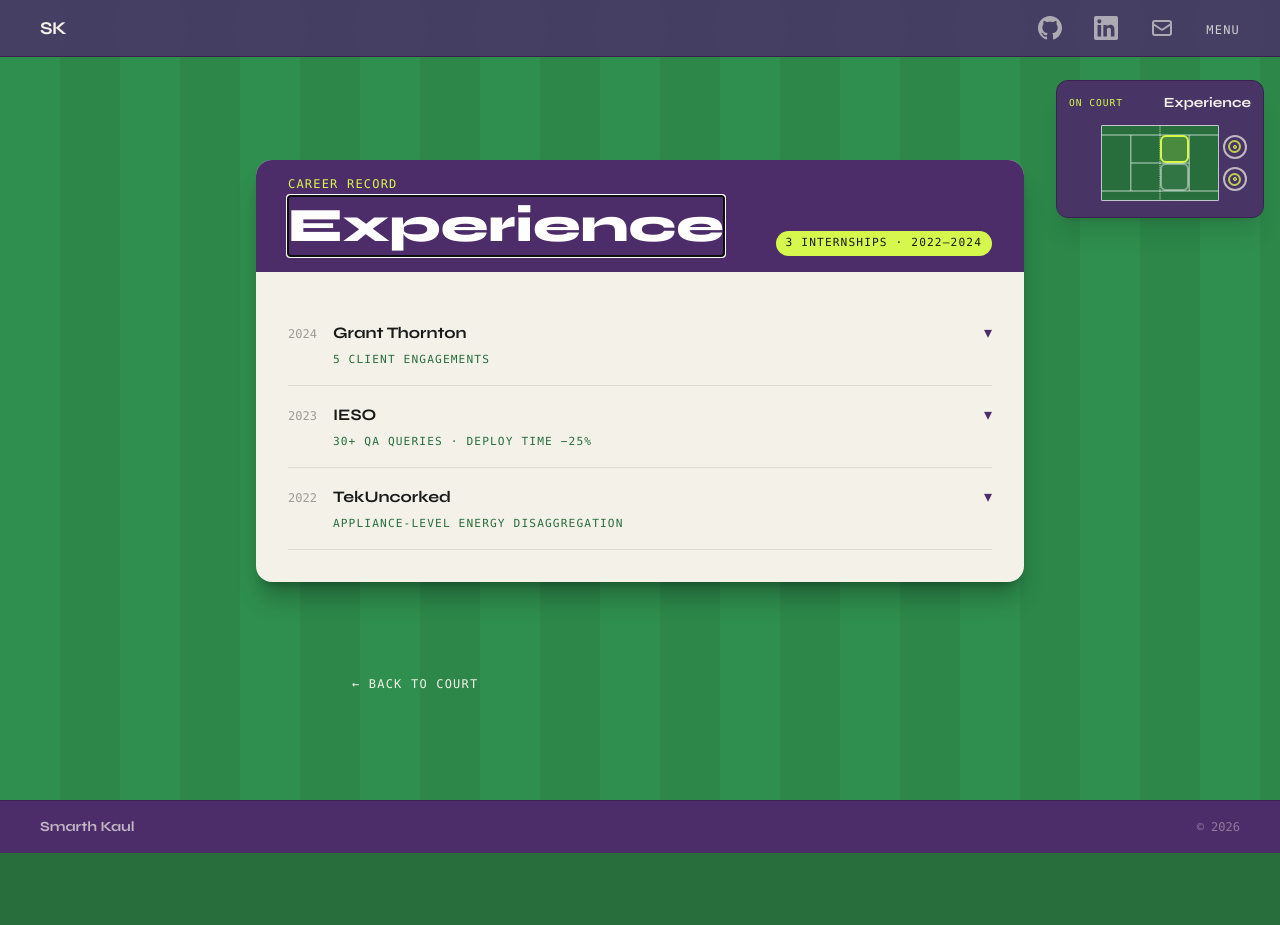
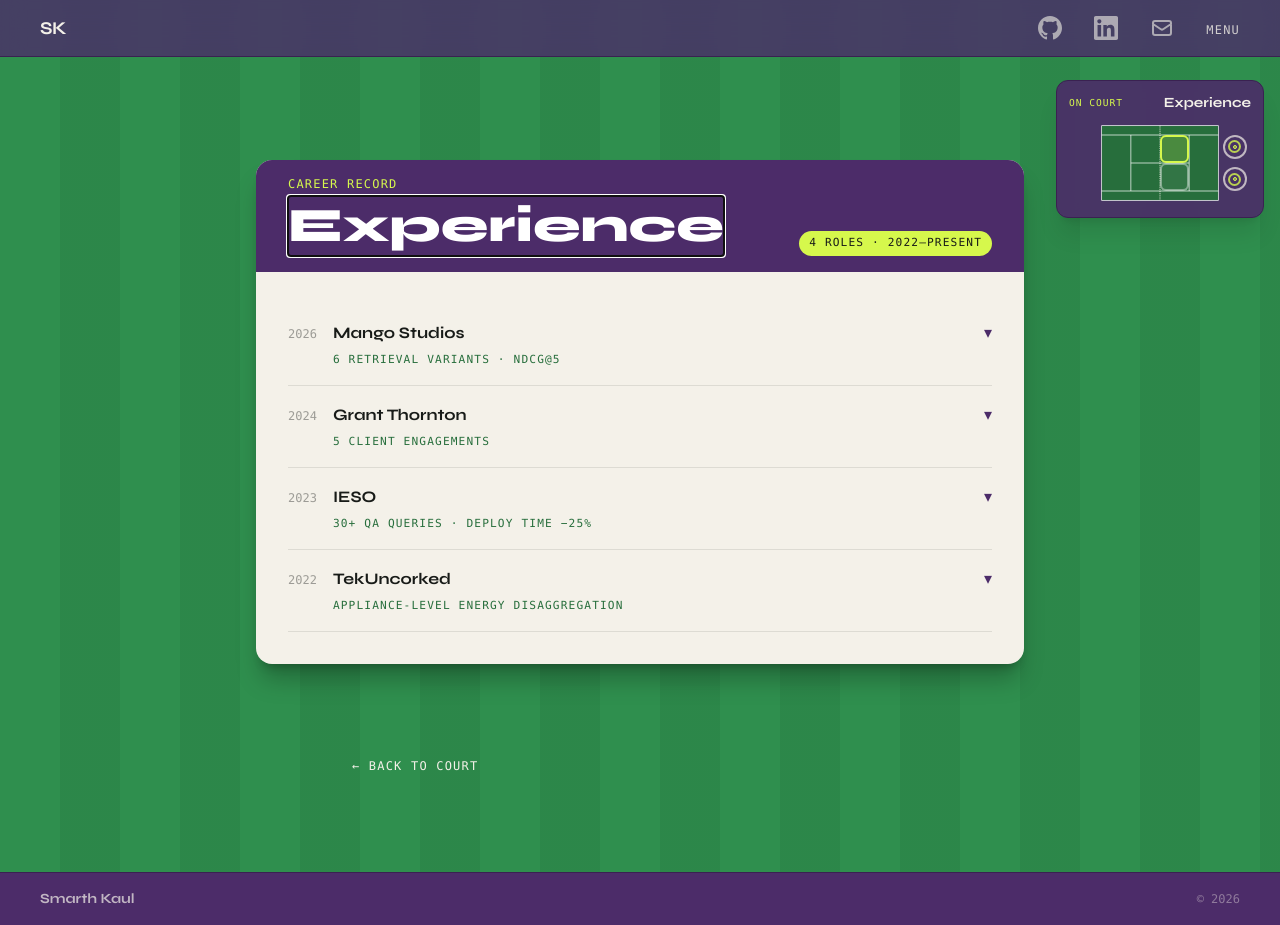
Before and after one commit to smarthkaul/smarthkaul.github.io, a React (Vite) app in the folder website/: page /experience in a window 1280 px wide. Before the commit the page ends 853 px from the top, so only its background shows below. Built offline with nearby package versions, Linux system fonts and the light colour scheme.

Commit message:
Add my current role at Mango Studios
Fourth entry on the career record, so the header badge is a role count spanning to the present rather than three internships ending in 2024.

```diff
--- a/website/src/components/Experience.jsx
+++ b/website/src/components/Experience.jsx
@@ -4,6 +4,17 @@
 import Badge from "./broadcast/Badge";
 
 const EXPERIENCE = [
+  {
+    company: "Mango Studios",
+    url: "https://mangostudios.com/",
+    role: "AI Software Developer",
+    year: "2026",
+    dates: "May 2026 – Present",
+    result: "6 retrieval variants · NDCG@5",
+    summary:
+      "Instrumented a customer-facing AI product that had no visibility into where users dropped off: an event-tracking schema across the web and Python services, migrated from NoSQL to PostgreSQL, which turned an unmeasured product into a per-session engagement dataset. Built the internal analytics application on top of it — conversion funnel, failure-mode distribution, won-vs-lost cohorts, and a rules engine that labels each session in plain language instead of by hand. Also ran the offline evaluation for replacing the production embedding model behind semantic search: six model and re-ranking variants scored on NDCG@5, against a Bradley–Terry ranking fit to human pairwise judgments.",
+    tech: ["Python", "PostgreSQL", "Embeddings & Semantic Search", "Offline Evaluation"],
+  },
   {
     company: "Grant Thornton",
     url: "https://www.grantthornton.ca",
@@ -109,7 +120,7 @@
         <StatCard
           broadcast="Career Record"
           title="Experience"
-          headerRight={<Badge tone="ball">3 internships &middot; 2022&ndash;2024</Badge>}
+          headerRight={<Badge tone="ball">4 roles &middot; 2022&ndash;present</Badge>}
         >
           {EXPERIENCE.map((job, i) => (
             <MatchRow key={i} job={job} />
```
